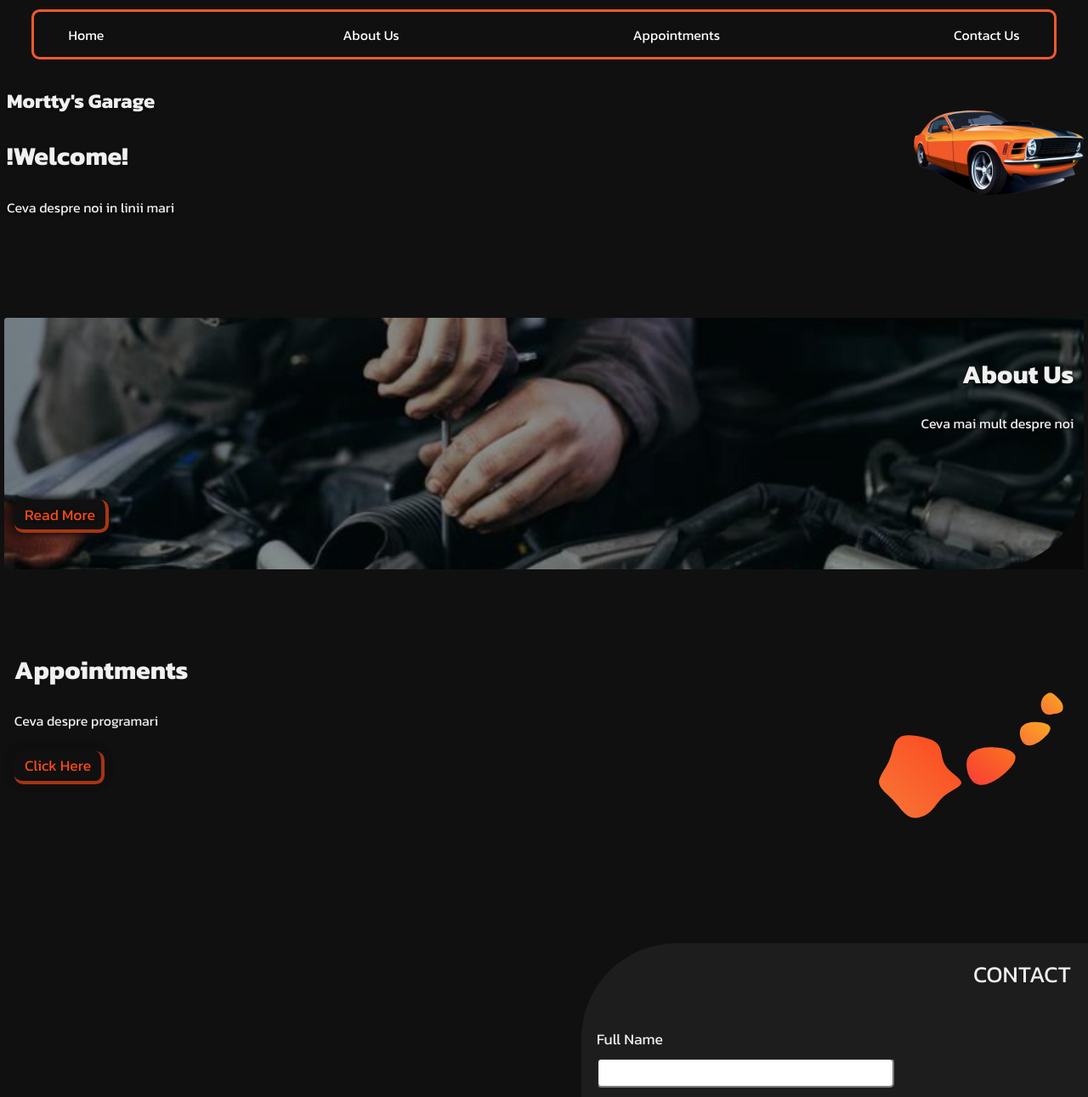
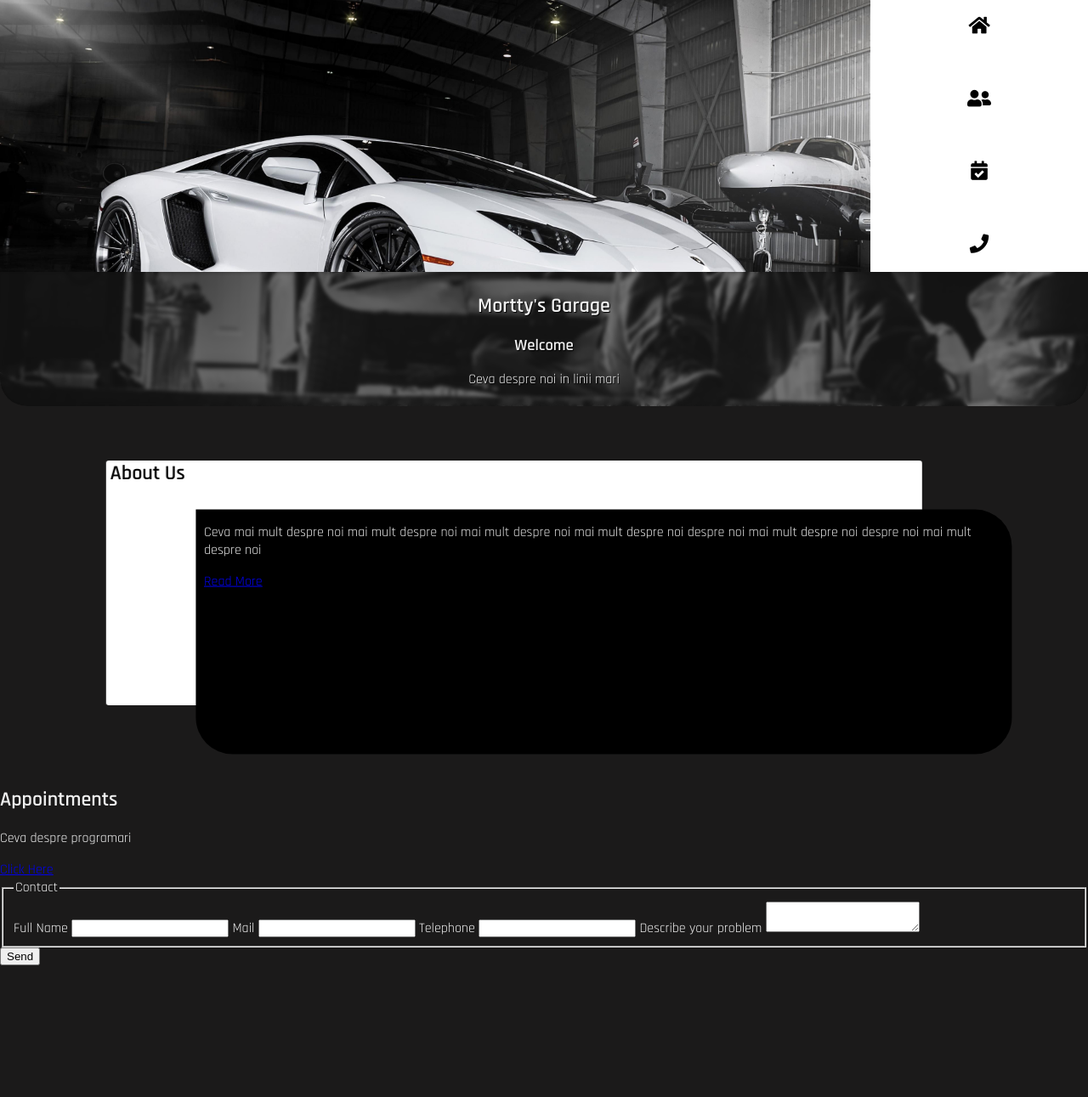
Before and after one commit to mordasanalexandruioan/Mortty-s-garage, a plain HTML site: page index.html in a window 1280 px wide. Shown: the top 1291 px of the page at 85% size. After the commit the page ends 1136 px from the top, so only its background shows below. Drawn offline with Linux system fonts and the light colour scheme.

Commit message:
updated style

```diff
--- a/index.html
+++ b/index.html
@@ -7,12 +7,12 @@
     <meta name="viewport" content="width=device-width, initial-scale=1.0">
     <title>Mortty's Garage</title>
     <link rel="stylesheet" href="style.css">
-    <link rel="preconnect" href="https://fonts.gstatic.com">
-    <link href="https://fonts.googleapis.com/css2?family=Kanit:wght@100&display=swap" rel="stylesheet">
-    <link href="https://fonts.googleapis.com/css2?family=Kanit:wght@200&display=swap" rel="stylesheet">
-    <link href="https://fonts.googleapis.com/css2?family=Kanit:wght@300&display=swap" rel="stylesheet">
-    <link href="https://fonts.googleapis.com/css2?family=Kanit&display=swap" rel="stylesheet">
-    <link href="https://fonts.googleapis.com/css2?family=Kanit:wght@700&display=swap" rel="stylesheet">
+    <link rel="preconnect" href="https://fonts.googleapis.com">
+    <link rel="preconnect" href="https://fonts.gstatic.com" crossorigin>
+    <link href="https://fonts.googleapis.com/css2?family=Rajdhani:wght@300&display=swap" rel="stylesheet">
+    <link href="https://fonts.googleapis.com/css2?family=Rajdhani:wght@600&display=swap" rel="stylesheet">
+    <link href="https://fonts.googleapis.com/css2?family=Rajdhani&display=swap" rel="stylesheet">
+    <link rel="stylesheet" href="https://use.fontawesome.com/releases/v5.4.2/css/all.css" integrity="sha384-/rXc/GQVaYpyDdyxK+ecHPVYJSN9bmVFBvjA/9eOB+pb3F2w2N6fc5qB9Ew5yIns" crossorigin="anonymous">
 </head>
 
 <body>
@@ -21,20 +21,24 @@
         <header>
             <nav class="header-nav">
                 <div class="li-container">
-                    <li><a href="#"><span class="header-text">Home</span> <span class="home-img"></span></a></li>
-                </div>
-
-                <div class="li-container">
-                    <li><a href="#"><span class="header-text">About Us</span> <span class="about-img"></span> </a></li>
-                </div>
-
-                <div class="li-container">
-                    <li><a href="#"><span class="header-text">Appointments</span><span class="appts-img"></a></li>
+                    <li><a href="#"><i class="fas fa-home"></i></a></li>
                 </div>
 
                 <div class="li-container">
                     <li>
-                        <a href="#"> <span class="header-text">Contact Us</span> <span class="contact-img"></span> </a>
+                        <a href="#"> <i class="fas fa-user-friends"></i> </a>
+                    </li>
+                </div>
+
+                <div class="li-container">
+                    <li>
+                        <a href="#"> <i class="fas fa-calendar-check"></i></a>
+                    </li>
+                </div>
+
+                <div class="li-container">
+                    <li>
+                        <a href="#"> <i class="fas fa-phone"></i> </a>
                     </li>
                 </div>
             </nav>
@@ -43,26 +47,25 @@
         <main>
             <section>
                 <div class="site-intro">
-                    <div class="intro-content">
-                        <h1>Mortty's Garage</h1>
-                        <h2>!Welcome!</h2>
-                        <p>Ceva despre noi in linii mari</p>
-                    </div>
 
+                    <h1>Mortty's Garage</h1>
+                    <h3>Welcome</h3>
+                    <p>Ceva despre noi in linii mari</p>
 
-                    <div class="intro-background">
-                    </div>
                 </div>
             </section>
 
             <section>
                 <div class="about-us-intro">
-                    <div class="aboutUs-content">
+                    <div class="aboutUs-content1">
                         <h2>About Us</h2>
-                        <p>Ceva mai mult despre noi</p>
+
+                    </div>
+
+                    <div class="aboutUs-content2">
+                        <p>Ceva mai mult despre noi mai mult despre noi mai mult despre noi mai mult despre noi despre noi mai mult despre noi despre noi mai mult despre noi</p>
                         <a href="#" class="link-button">Read More</a>
                     </div>
-
                 </div>
             </section>
 
--- a/style.css
+++ b/style.css
@@ -6,14 +6,13 @@ body {
     padding: 0px;
     margin: 0px;
     min-height: 100vh;
-    background-color: rgb(16, 16, 16);
+    background-color: rgb(27, 26, 26);
     color: rgb(240, 240, 240);
-    font-family: 'Kanit', sans-serif;
+    font-family: 'Rajdhani', sans-serif;
 }
 
 .container {
     min-height: 100vh;
-    padding: 0.7em 0.3em 0em;
 }
 
 
@@ -21,67 +20,35 @@ body {
 HADER
 =======================================================*/
 
-.header-nav {
-    list-style: none;
-    display: flex;
-    flex-direction: row;
-    text-align: center;
-    justify-content: center;
-    align-items: center;
-    padding: 0.4em;
-    border: solid 3px rgb(241, 89, 42);
-    border-radius: 0.6em;
-    width: 95%;
-    margin: 0 auto;
+header {
+    position: relative;
+    height: 40vh;
+    background: url(img/backgrounds/background-car.jpg) no-repeat center/cover;
 }
 
-.header-nav li {
-    margin: 0 0.3em;
+.header-nav {
+    display: flex;
+    flex-direction: column;
+    justify-content: space-between;
+    align-items: center;
+    list-style: none;
+    text-align: center;
+    background-color: #fff;
+    position: absolute;
+    padding: 1.2em 0;
+    top: 0;
+    right: 0;
+    width: 20%;
+    height: 100%;
 }
 
-.header-nav a {
-    transition-duration: .3s;
-    transition-property: color;
+.header-nav .li-container a {
+    color: black;
+    text-decoration: none;
 }
 
-.li-container {
-    position: relative;
-    height: 40px;
-    max-width: 60px;
-    margin: 0 2.5%;
-}
-
-.header-text {
-    opacity: 0;
-}
-
-.home-img,
-.about-img,
-.contact-img,
-.appts-img {
-    height: 25px;
-    width: 25px;
-    position: absolute;
-    top: 20%;
-    left: 25%;
-    bottom: 25%;
-    right: 25%;
-}
-
-.home-img {
-    background: url(img/icons/home_98px.png) no-repeat center/cover;
-}
-
-.about-img {
-    background: url(img/icons/more_info_98px.png) no-repeat center/cover;
-}
-
-.appts-img {
-    background: url(img/icons/imac_98px.png) no-repeat center/cover;
-}
-
-.contact-img {
-    background: url(img/icons/call_98px.png) no-repeat center/cover;
+.header-nav .li-container a i {
+    font-size: 1.4rem;
 }
 
 
@@ -95,26 +62,37 @@ INTRO
 =======================================================*/
 
 .site-intro {
-    padding: .7em .2em;
+    text-align: center;
     position: relative;
-    height: 30vh;
+    padding: .3em 0;
+    text-shadow: 1px 1px 1px #000;
 }
 
-.intro-content {
+.site-intro:before {
     position: absolute;
-    z-index: 1;
-    text-shadow: 0px 1px 3px rgb(16, 16, 16), 0px 1px 3px rgb(16, 16, 16);
+    left: 0;
+    top: 0;
+    content: '';
+    width: 100%;
+    height: 100%;
+    background: rgba(0, 0, 0, 0.527);
+    z-index: -1;
+    backdrop-filter: blur(2px);
+    border-bottom-left-radius: 2em;
+    border-bottom-right-radius: 2em;
 }
 
-.intro-background {
-    background: url(img/backgrounds/mustang.png) no-repeat center/cover;
+.site-intro:after {
+    position: absolute;
+    left: 0;
+    top: 0;
+    content: '';
     width: 100%;
-    max-width: 200px;
     height: 100%;
-    max-height: 100px;
-    position: absolute;
-    top: 25%;
-    right: 0;
+    background: url(img/backgrounds/background-mechanic.jpg) no-repeat center/cover;
+    z-index: -2;
+    border-bottom-left-radius: 2em;
+    border-bottom-right-radius: 2em;
 }
 
 
@@ -128,26 +106,41 @@ ABOUT US INTRO
 =======================================================*/
 
 .about-us-intro {
-    background: url(img/backgrounds/mechanic.jpg) no-repeat center/cover;
-    border-bottom-right-radius: 7em;
-    border-bottom-left-radius: .2em;
-    border-top-left-radius: .2em;
-    text-shadow: 0px 1px 3px rgb(16, 16, 16), 0px 1px 3px rgb(16, 16, 16);
+    position: relative;
+    margin-top: 4em;
+    margin-bottom: 4em;
+    height: 40vh;
 }
 
-.aboutUs-content {
-    background-color: rgba(0, 0, 0, 0.424);
-    padding: 0.4em 0.75em 1.3em;
-    display: flex;
-    justify-content: center;
-    align-items: flex-end;
-    flex-direction: column;
-    margin-top: 4em;
+.aboutUs-content1 {
+    position: absolute;
+    width: 75%;
+    height: 90%;
+    background: white;
+    color: #000;
+    z-index: 1;
+    backdrop-filter: blur(5px);
+    transform: translateX(13%);
+    padding: 0 .3em;
+    border-radius: .2em;
 }
 
-.aboutUs-content h2,
-.aboutUs-content p {
-    margin: 0.5em 0;
+.aboutUs-content2 {
+    position: absolute;
+    width: 75%;
+    height: 90%;
+    background-color: #000;
+    color: rgb(228, 228, 228);
+    z-index: 1;
+    transform: translate(24%, 20%);
+    padding: 0 .6em;
+    border-top-right-radius: 2.7em;
+    border-bottom-right-radius: 2.7em;
+    border-bottom-left-radius: 2.7em;
+}
+
+.aboutUs-content1 h2 {
+    margin: 0;
 }
 
 
@@ -160,216 +153,22 @@ ABOUT US INTRO
 APPOINTMENTS
 =======================================================*/
 
-.appointments-intro {
-    position: relative;
-    min-height: 30vh;
-    margin-top: 2.45em;
-}
-
-.shape1,
-.shape2,
-.shape3,
-.shape4 {
-    position: absolute;
-    z-index: -1;
-    transition: transform 1.3s;
-}
-
-.shape1 {
-    background: url(img/svg/shape1.svg) no-repeat center;
-    height: 100%;
-    width: 100%;
-    max-width: 35px;
-    top: -3.3em;
-    right: 1.3em;
-}
-
-.shape2 {
-    background: url(img/svg/shape2.svg) no-repeat center;
-    height: 100%;
-    width: 100%;
-    max-width: 78px;
-    top: -1.3em;
-    right: 1em;
-    transition-delay: .2s;
-}
-
-.shape3 {
-    background: url(img/svg/shape3.svg) no-repeat center;
-    height: 100%;
-    width: 100%;
-    max-width: 125px;
-    top: 1em;
-    right: 2.7em;
-    transition-delay: .3s;
-}
-
-.shape4 {
-    background: url(img/svg/shape4.svg) no-repeat center;
-    height: 100%;
-    width: 100%;
-    max-width: 125px;
-    top: 2em;
-    right: 8em;
-    transition-delay: .4s;
-}
-
 
 /*=======================================================
 APPOINTMENTS
 =======================================================*/
-
-.appts-content {
-    padding: 0.4em 0.75em 1.3em;
-    text-shadow: 0px 1px 1px rgb(16, 16, 16);
-    margin-top: 4em;
-}
-
-.appts-content p {
-    margin-bottom: 1.8em;
-}
 
 
 /*=======================================================
 LINK BUTTONS
 =======================================================*/
 
-.link-button {
-    align-self: flex-start;
-    color: rgb(251, 75, 21);
-    border-bottom: 4px solid rgb(168, 53, 17);
-    border-right: 4px solid rgb(168, 53, 17);
-    padding: 0.25em 0.7em;
-    border-radius: 0.6em;
-    box-shadow: 0px 1px 10px rgb(16, 16, 16), -2px -2px 10px rgb(16, 16, 16);
-    background-color: rgb(16, 16, 16);
-    margin-top: 1.6em;
-}
-
 
 /*=======================================================
 LINK BUTTONS
 =======================================================*/
 
-legend {
-    font-size: 1.7rem;
-    text-align: right;
-    text-transform: uppercase;
-    margin-bottom: 1.6em;
-}
-
-a {
-    text-decoration: none;
-    color: white;
-}
-
-fieldset {
-    border: none;
-    display: flex;
-    flex-direction: column;
-    padding: 0;
-}
-
-label {
-    display: block;
-    margin-bottom: 0.47em;
-    font-size: 1.1rem;
-}
-
-input[type="text"],
-input[type="tel"],
-input[type="email"],
-textarea {
-    width: 75%;
-    padding: 0.3em;
-    box-shadow: 0px 0px 3px rgb(214, 214, 214) inset;
-    border-radius: 0.3em;
-    margin-bottom: 0.78em;
-    font-size: 1.1rem;
-    color: rgb(228, 144, 119);
-    max-width: 350px;
-}
-
-textarea {
-    min-height: 5.7em;
-    max-height: 8.3em;
-}
-
-form {
-    padding: 1em;
-    margin-top: 5em;
-    background-color: rgb(29, 29, 29);
-    border-top-left-radius: 7em;
-}
-
-button {
-    font-size: 1.2rem;
-    background: linear-gradient(0deg, rgba(255, 0, 0, 1) 12%, rgba(255, 131, 0, 1) 100%);
-    border: none;
-    width: 100%;
-    padding: .5em;
-    text-transform: uppercase;
-    font-weight: 700;
-    color: white;
-    border-radius: .4em 7em;
-    transition: .6s;
-    max-width: 451px;
-}
-
 
 /*=======================================================
 MEDIA QUERY
 ======================================================*/
-
-@media (min-width:450px) {
-    .header-text {
-        opacity: 1;
-    }
-    .header-nav a:hover {
-        color: tomato;
-        border-bottom: solid 2px white;
-    }
-    .home-img,
-    .about-img,
-    .contact-img,
-    .appts-img {
-        opacity: 0;
-    }
-    .li-container {
-        max-width: 100px;
-        display: flex;
-        justify-content: center;
-        align-items: center;
-    }
-    .aboutUs-content {
-        height: 37vh;
-    }
-    .aboutUs-content .link-button {
-        margin-top: 4em;
-    }
-    .link-button {
-        font-size: 1.1rem;
-    }
-    .container h2 {
-        font-size: 1.9rem;
-    }
-    .appointments-intro {
-        height: 37vh;
-    }
-    .appointments-intro:hover .shape {
-        transform: rotate(360deg);
-    }
-}
-
-@media (min-width:700px) {
-    .contact form {
-        min-width: 596px;
-    }
-    .contact {
-        display: flex;
-        justify-content: flex-end;
-    }
-    .header-nav {
-        justify-content: space-between;
-    }
-}
```
Also changed, not shown: img/backgrounds/background-car.jpg (added), img/backgrounds/background-intro.jpg (added), img/backgrounds/background-mechanic.jpg (added), img/backgrounds/beautiful-white-car-wallpaper-1.jpg (added), img/backgrounds/mechanic.jpg (deleted), img/backgrounds/mustang.png (deleted), img/backgrounds/workshop-garage-mechanic-car.jpg (added), 1 other file.
